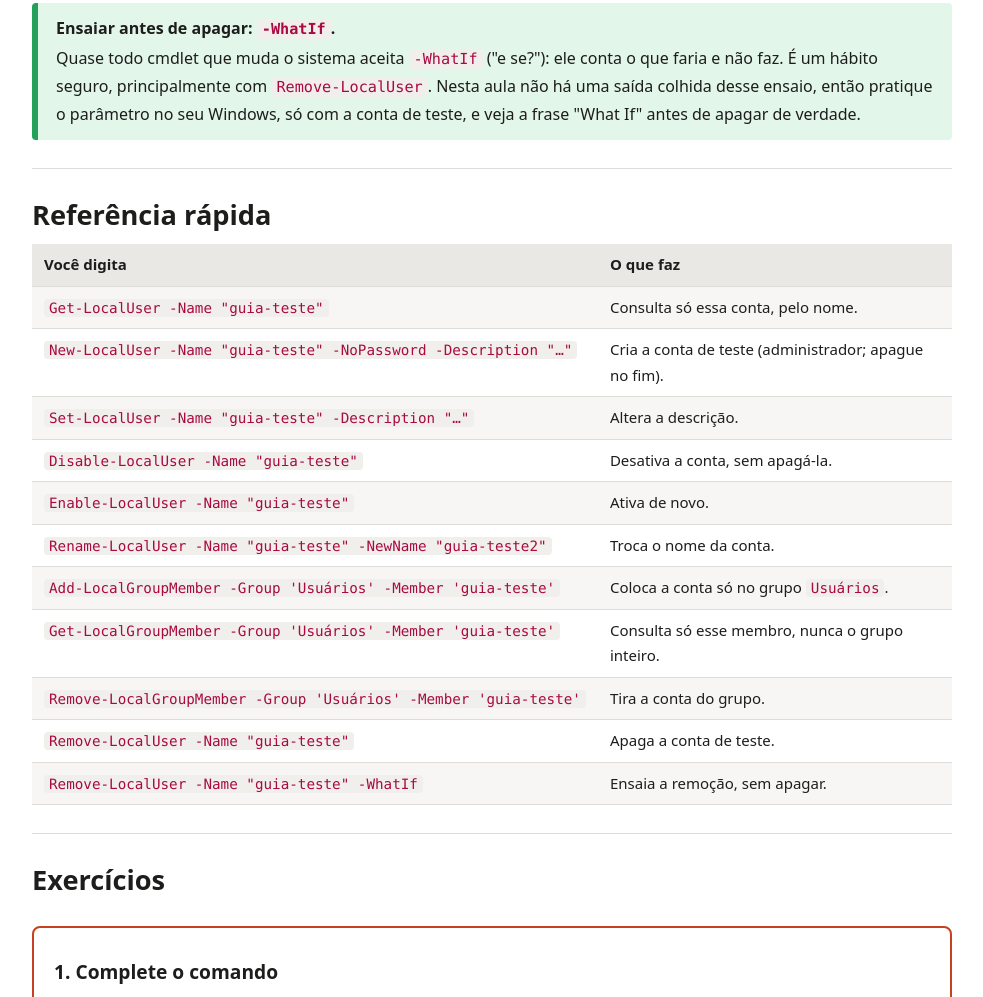
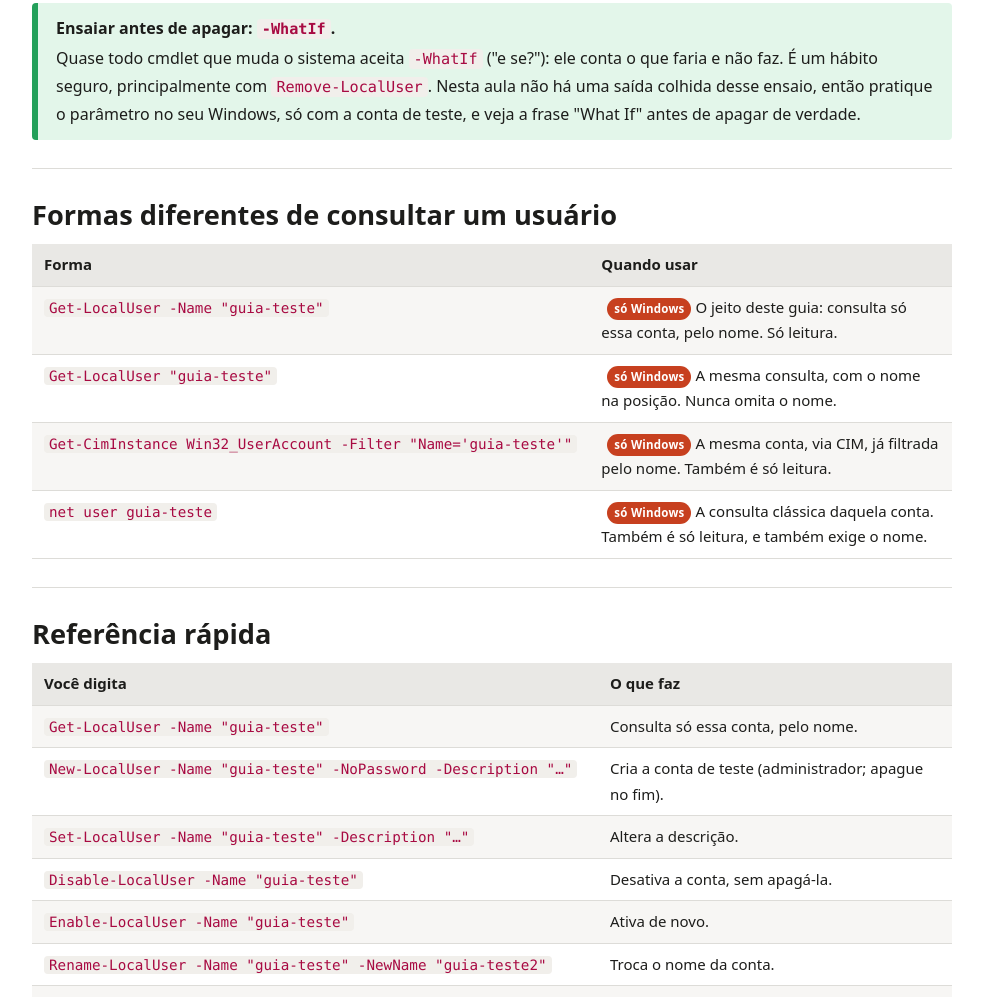
Before and after one commit to Wallysondevs/guia-powershell, a plain HTML site: page usuarios-locais.html in a window 1280 px wide. Shown: the part 8492-9489 px from the top of the page, without its empty margins (258-1241 px from the left). Drawn offline with Linux system fonts and the light colour scheme; a script that the page names is missing.

Commit message:
usuarios-locais: Formas diferentes de consultar um usuário (só leitura)

```diff
--- a/usuarios-locais.html
+++ b/usuarios-locais.html
@@ -245,6 +245,19 @@ Get-LocalUser: Usuário guia-teste não encontrado. « ilustrativo
 
 <hr>
 
+<h2>Formas diferentes de consultar um usuário</h2>
+<div class="table-wrap">
+<table class="ref">
+<tr><th>Forma</th><th>Quando usar</th></tr>
+<tr><td><code>Get-LocalUser -Name "guia-teste"</code></td><td><span class="versao">só Windows</span> O jeito deste guia: consulta só essa conta, pelo nome. Só leitura.</td></tr>
+<tr><td><code>Get-LocalUser "guia-teste"</code></td><td><span class="versao">só Windows</span> A mesma consulta, com o nome na posição. Nunca omita o nome.</td></tr>
+<tr><td><code>Get-CimInstance Win32_UserAccount -Filter "Name='guia-teste'"</code></td><td><span class="versao">só Windows</span> A mesma conta, via CIM, já filtrada pelo nome. Também é só leitura.</td></tr>
+<tr><td><code>net user guia-teste</code></td><td><span class="versao">só Windows</span> A consulta clássica daquela conta. Também é só leitura, e também exige o nome.</td></tr>
+</table>
+</div>
+
+<hr>
+
 <h2>Referência rápida</h2>
 <div class="table-wrap">
 <table class="ref">
```
